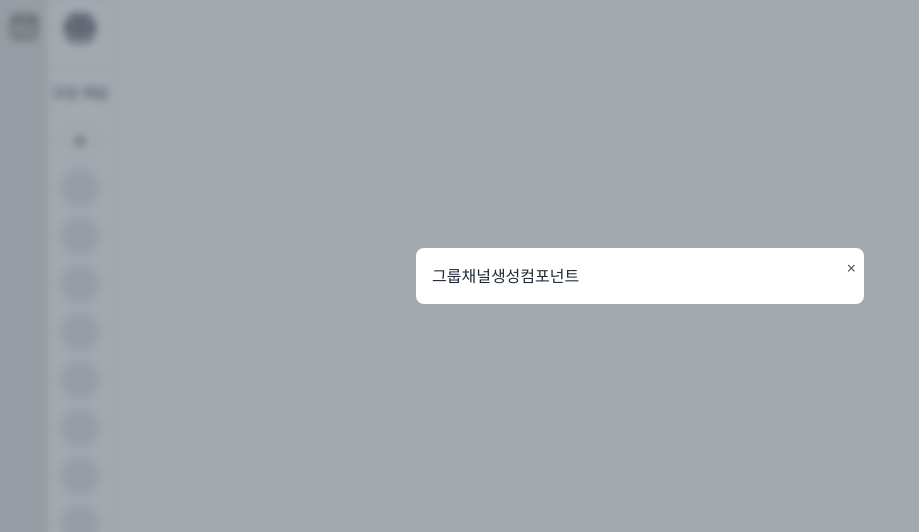
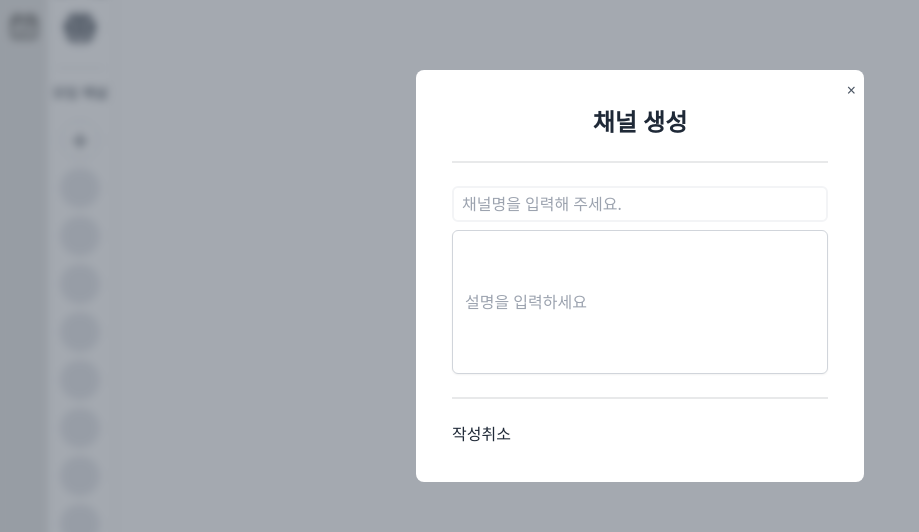
Before and after one commit to wjswlgnsdlqslek/SSAFY_C204, a React (Create React App) app in the folder frontend/: page /channel/feed/12345 in a window 1280 px wide. Both pictures are taken after a click on the element 80 px from the left and 264 px from the top of the page. Shown: the part 124-656 px from the top of the page, without its empty margins (0-919 px from the left). Built offline with nearby package versions, Linux system fonts and the light colour scheme; no server answers.

Commit message:
feat(채널생성):컴포넌트 작성

```diff
--- a/frontend/src/components/Channel/group/CreateGroupChannel.jsx
+++ b/frontend/src/components/Channel/group/CreateGroupChannel.jsx
@@ -1,5 +1,39 @@
-function CreateGroupChannel({ channelTitle, channelDescription }) {
-  return <div>그룹채널생성컴포넌트</div>;
+import { useState } from "react";
+import useDeviceStore from "../../../store/deviceStore";
+
+function CreateGroupChannel({ onClose }) {
+  const isMobile = useDeviceStore((state) => state.isMobile);
+
+  const [channelTitle, setChannelTitle] = useState("");
+  const [channelDescription, setChannelDescription] = useState("");
+
+  const submitHandle = () => {
+    console.log("서브밋핸들");
+  };
+  return (
+    <div className="p-5">
+      <p className="text-2xl text-center font-bold">채널 생성</p>
+
+      <div className="divider" />
+      <input
+        type="text"
+        onChange={(e) => setChannelTitle(e.target.value)}
+        className="w-full mb-2 border-gray-100 py-1 px-2 border-2 rounded-md"
+        value={channelTitle}
+        placeholder="채널명을 입력해 주세요."
+      />
+      <input
+        type="text"
+        value={channelDescription}
+        onChange={(e) => setChannelDescription(e.target.value)}
+        className="w-full h-36 px-3 py-2 border border-gray-300 rounded-md shadow-sm focus:outline-none focus:ring-0.5 focus:ring-mainBlue focus:border-mainBlue"
+        placeholder="설명을 입력하세요"
+      />
+      <div className="divider" />
+      <button onClick={submitHandle}>작성</button>
+      <button onClick={onClose}>취소</button>
+    </div>
+  );
 }
 
 export default CreateGroupChannel;
--- a/frontend/src/components/common/customModal.jsx
+++ b/frontend/src/components/common/customModal.jsx
@@ -25,7 +25,7 @@ const CustomModal = ({ isOpen, children, onClose, styles }) => {
       <div
         className={`bg-white rounded-lg relative ${
           isMobile
-            ? "w-11/12 max-w-sm p-2 max-h-[80vh] overflow-y-auto"
+            ? "w-11/12 max-w-md p-2 max-h-[80vh] overflow-y-auto"
             : "w-full max-w-md p-4"
         }`}
         onClick={(e) => e.stopPropagation()}
--- a/frontend/src/pages/Channel/ChannelPageLayout.jsx
+++ b/frontend/src/pages/Channel/ChannelPageLayout.jsx
@@ -248,7 +248,7 @@ function ChannelPage() {
         isOpen={isCreateChannelOpen}
         onClose={handleChannelPortalClose}
       >
-        <CreateGroupChannel />
+        <CreateGroupChannel onClose={handleChannelPortalClose} />
       </CustomModal>
     </>
   );
```
